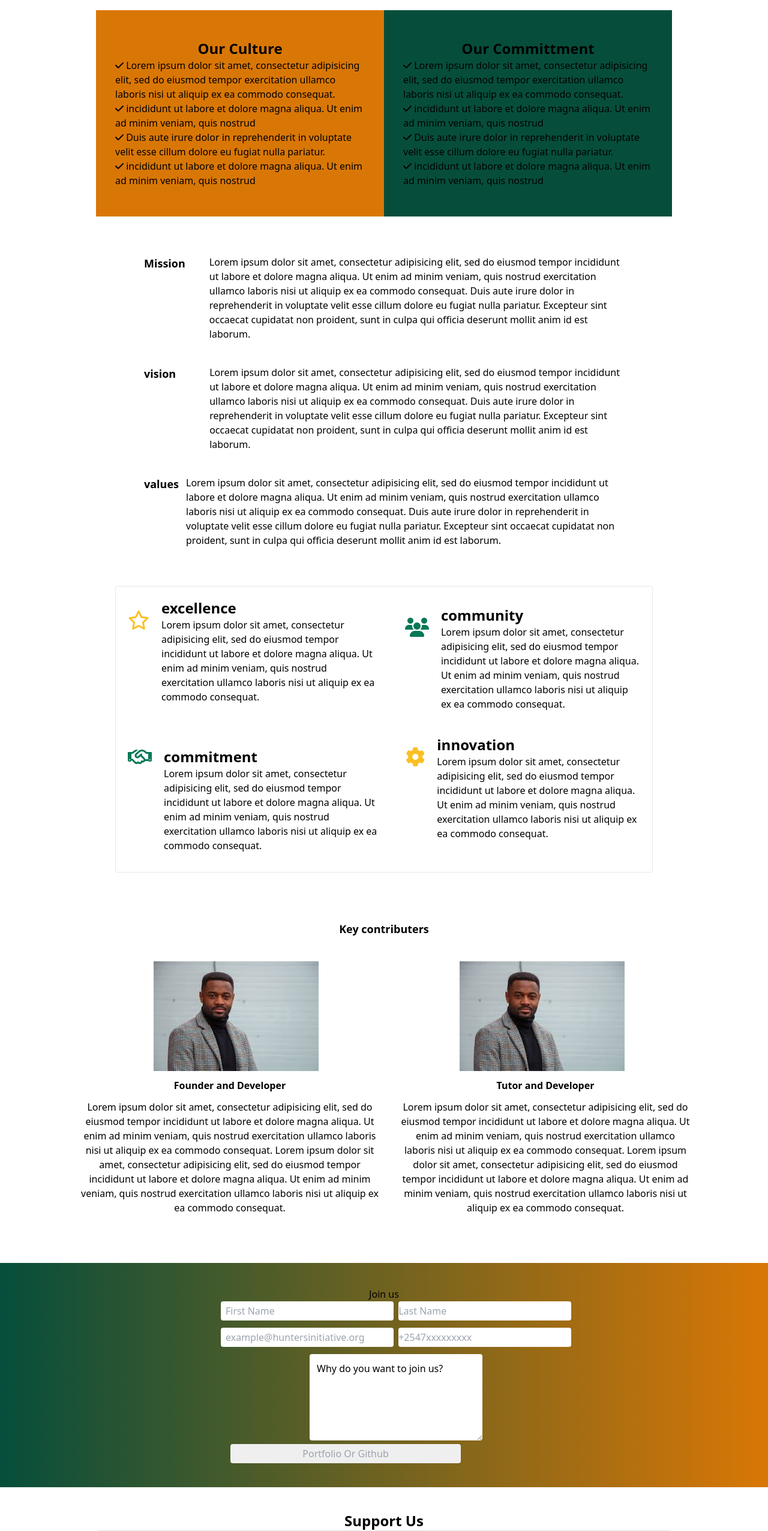
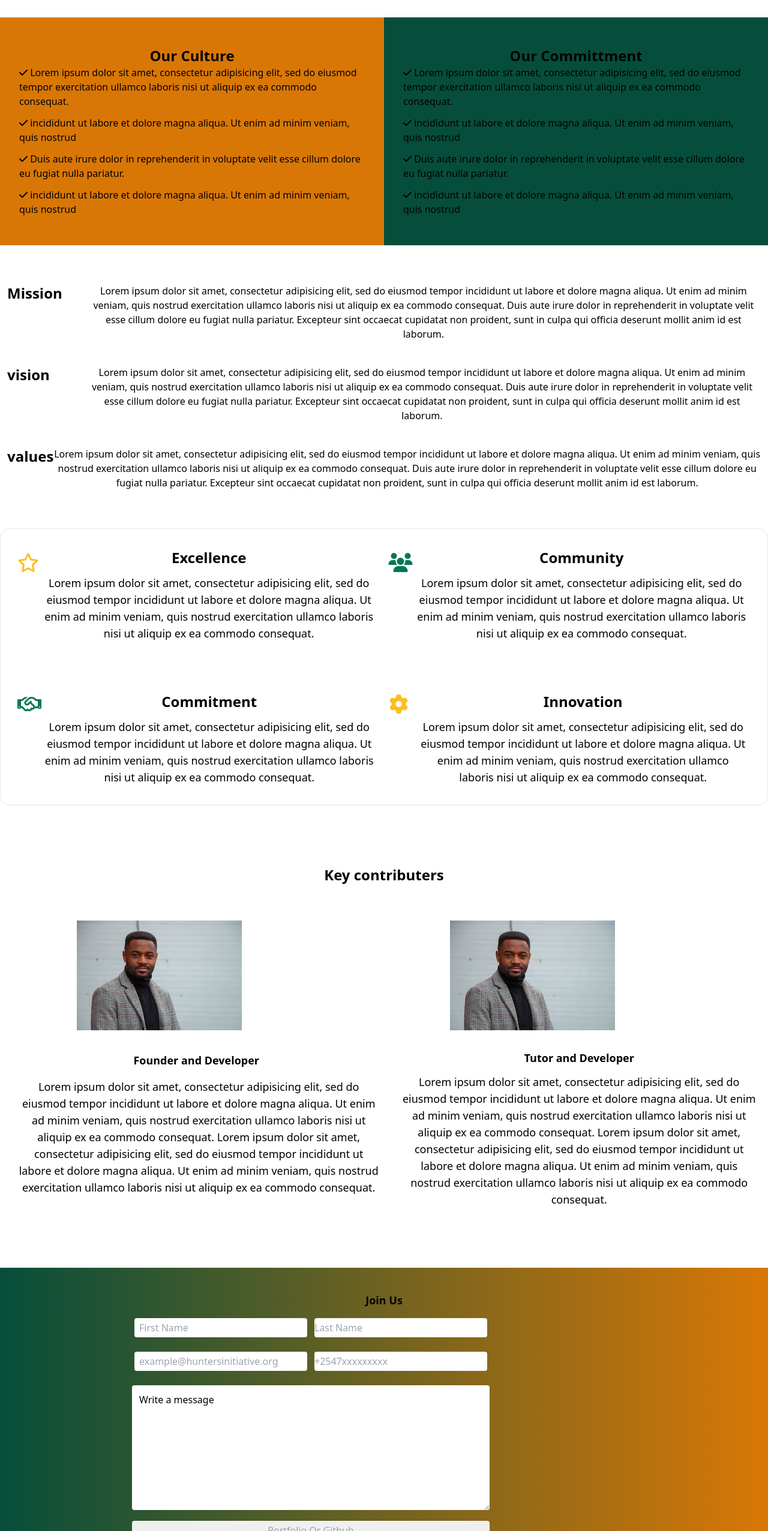
Before and after one commit to Attitu/the-hunter-initiative, a plain HTML site: page about.html in a window 1280 px wide. Shown: the part 247-2800 px from the top of the page at 60% size. Drawn offline with nearby package versions, Linux system fonts and the light colour scheme.

Commit message:
about page done

```diff
--- a/about.html
+++ b/about.html
@@ -8,26 +8,27 @@
 	<script src="https://kit.fontawesome.com/fe92acf20b.js" crossorigin="anonymous"></script>
 </head>
 <body class="box-border m-0 p-0">
-	<div class="flex bg-green-900 justify-between px-5 h-20 text-white overflow-auto">
-		<div class="block md:flex lg:flex">
-			<i class=" fa fa-paw md:fa fa-paw md:fa-3x text-yellow-600 mt-6 md:mt-7 ml-6 md:-ml-2"></i>
-			<h3 class="-mt-1 md:mt-5 -ml-2 md:ml-2  font-bold text-sm md:text-lg tracking-tighter">Hunter Initiative</h3>
+	<div class="flex bg-green-900 justify-between px-5  h-20 text-white overflow-hidden">
+		<div class="md:block lg:flex">
+			<i class='fa fa-paw text-2xl sm:text-3xl lg:text-5xl text-yellow-600 mt-8 md:mt-4 md:ml-7 lg:-ml-1'></i>
+			<h3 class="hidden md:block -mt-1 lg:mt-7 -ml-2 lg:ml-2 font-bold text-sm md:text-lg lg:text-2xl tracking-tighter lg:tracking-tight">Hunter Initiative</h3>
 	    </div>
 
 	    <!-- <div class="menu"> -->
 		<div class="list">
-			<div class="md:hidden">
+			<div class="md:px-5 lg:hidden">
+				<input type="checkbox" name="checkbox" id="key" class="hidden">
 				<label for="key" class="show">
-					<i class="fa fa-bars pl-48 pt-8 "></i>
+					<i class="fa fa-bars text-lg sm:text-2xl md:pl-48 pt-8"></i>
 				</label>
 		    </div>
 
-			<ol class="hidden md:flex capitalize md:mt-6 lg:flex">
+			<ol class="hidden lg:flex capitalize md:mt-6 lg:flex lg:font-bold items">
 				<li class="ml-2 mt-1">Home</li>
 				<li class="ml-2 mt-1"><a href="about.html">About</a></li>
 				<li class="ml-2 mt-1">
 					<i class="fa fa-angle-down -ml-1" style="font-size:24px"></i>
-						<ul class="items hidden md:visible md:fixed md:right-56 text-black">
+						<ul class="items md:hidden md:right-56 text-black">
 							<li class="first"><a href='about.html#mission'>Our Mission</a></li>
 							<li><a href='about.html#vision'>Our Vision</a></li>
 							<li><a href='about.html#values'>Guiding Principles</a></li>
@@ -49,16 +50,16 @@
 
 	<div class="spacing-y-10">
 		<div class="text-center py-4 md:py-12">
-			<h1 class="font-bold text-lg md:text-4xl">Mission, Vision and Values</h1>
+			<h1 class="font-bold text-2xl md:text-3xl md:pb-4">Mission, Vision and Values</h1>
 			<p>Lorem ipsum dolor sit amet, consectetur adipisicing elit, sed do eiusmod
 			tempor incididunt ut labore et dolore <br>magna aliqua. Ut enim ad minim veniam,</p>
 		</div>
 
 
-		<div class="block md:flex md:mx-40">
+		<div class="block md:flex">
 			<div class="bg-yellow-600 px-4 md:px-8 py-6 md:py-12">
-				<h2 class="text-center text-lg md:text-2xl font-bold ">Our Culture</h2>
-				<ol class="spacing-y-5">
+				<h2 class="text-center text-2xl md:text-2xl font-bold ">Our Culture</h2>
+				<ol class="space-y-3">
 					<li><i class="fa fa-check"></i>
 						Lorem ipsum dolor sit amet, consectetur adipisicing elit, sed do eiusmod
 					tempor exercitation ullamco laboris nisi ut aliquip ex ea commodo
@@ -76,8 +77,8 @@
 			</div>
 
 			<div class="bg-green-900 px-4 md:px-8 py-6 md:py-12">
-				<h2 class="text-center text-lg md:text-2xl font-bold ">Our Committment</h2>
-				<ol class="spacing-y-5">
+				<h2 class="text-center text-2xl md:text-2xl font-bold ">Our Committment</h2>
+				<ol class="space-y-3">
 					<li><i class="fa fa-check"></i>
 						Lorem ipsum dolor sit amet, consectetur adipisicing elit, sed do eiusmod
 					tempor exercitation ullamco laboris nisi ut aliquip ex ea commodo
@@ -96,10 +97,10 @@
 		</div>
 	</div>
 
-    <div class="py-6 md:py-16 px-3 md:px-60">
-    	<div class="flex  ">
-			<h2 class="text-lg font-bold">Mission</h2>
-			<p class="pl-3 md:pl-10">Lorem ipsum dolor sit amet, consectetur adipisicing elit, sed do eiusmod
+    <div class="text-center py-6 md:py-16 px-3 md:px-">
+    	<div class="sm:flex  ">
+			<h2 class="text-2xl font-bold">Mission</h2>
+			<p class=" md:pl-10">Lorem ipsum dolor sit amet, consectetur adipisicing elit, sed do eiusmod
 			tempor incididunt ut labore et dolore magna aliqua. Ut enim ad minim veniam,
 			quis nostrud exercitation ullamco laboris nisi ut aliquip ex ea commodo
 			consequat. Duis aute irure dolor in reprehenderit in voluptate velit esse
@@ -107,9 +108,9 @@
 			proident, sunt in culpa qui officia deserunt mollit anim id est laborum.</p>
 		</div>
 
-		<div class="flex py-5 md:py-10">
-			<h2 class="text-lg font-bold ">vision</h2>
-			<p class="pl-3 md:pl-14">Lorem ipsum dolor sit amet, consectetur adipisicing elit, sed do eiusmod
+		<div class="sm:flex py-5 md:py-10">
+			<h2 class="text-2xl font-bold ">vision</h2>
+			<p class="md:pl-14">Lorem ipsum dolor sit amet, consectetur adipisicing elit, sed do eiusmod
 			tempor incididunt ut labore et dolore magna aliqua. Ut enim ad minim veniam,
 			quis nostrud exercitation ullamco laboris nisi ut aliquip ex ea commodo
 			consequat. Duis aute irure dolor in reprehenderit in voluptate velit esse
@@ -117,9 +118,9 @@
 			proident, sunt in culpa qui officia deserunt mollit anim id est laborum.</p>
 		</div>
 
-		<div class="flex">
-			<h2 class="text-lg font-bold">values</h2>
-			<p class="pl-3 md-pl-12">Lorem ipsum dolor sit amet, consectetur adipisicing elit, sed do eiusmod
+		<div class="sm:flex">
+			<h2 class="text-2xl font-bold">values</h2>
+			<p class="md-pl-12">Lorem ipsum dolor sit amet, consectetur adipisicing elit, sed do eiusmod
 			tempor incididunt ut labore et dolore magna aliqua. Ut enim ad minim veniam,
 			quis nostrud exercitation ullamco laboris nisi ut aliquip ex ea commodo
 			consequat. Duis aute irure dolor in reprehenderit in voluptate velit esse
@@ -130,13 +131,13 @@
     </div>
 
 
-	<div class="border md:mx-48 p-2 md:p-5 rounded">
-		<div class="pair-one block md:flex mb-2 md:mb-10">
-			<div class="value-one flex">
-				<i class="fa fa-star-o fa-2x mt-5 mr-5 text-yellow-400"></i>
+	<div class="border rounded-2xl text-center p-2 md:p-5 ">
+		<div class="pair-one sm:flex mb-2 md:mb-10">
+			<div class="value-one md:flex sm:px-2">
+				<i class="fa fa-star-o fa-2x md:fa-4x mt-5 text-yellow-400"></i>
 				<div class="excellence">
-					<h3 class="text-lg md:text-2xl font-bold">excellence</h3>
-					<p>Lorem ipsum dolor sit amet, consectetur adipisicing elit, sed do eiusmod
+					<h3 class="text-lg md:text-2xl md:py-3 capitalize font-bold">excellence</h3>
+					<p class="text-lg">Lorem ipsum dolor sit amet, consectetur adipisicing elit, sed do eiusmod
 					tempor incididunt ut labore et dolore magna aliqua. Ut enim ad minim veniam,
 					quis nostrud exercitation ullamco laboris nisi ut aliquip ex ea commodo
 					consequat. </p>
@@ -144,11 +145,11 @@
 
 			</div>
 
-			<div class="value-two flex mt-3">
-				<i class="fa fa-group fa-2x mt-5 mr-5 md:ml-10 text-green-700"></i>
+			<div class="value-two md:flex sm:mt-0 mt-3 sm:px-2">
+				<i class="fa fa-group fa-2x mt-5 mr-5 md:mr-0 text-green-700"></i>
 				<div class="">
-					<h3 class="text-lg md:text-2xl font-bold">community</h3>
-					<p>Lorem ipsum dolor sit amet, consectetur adipisicing elit, sed do eiusmod
+					<h3 class="text-lg md:text-2xl md:py-3 capitalize font-bold">community</h3>
+					<p class="text-lg">Lorem ipsum dolor sit amet, consectetur adipisicing elit, sed do eiusmod
 					tempor incididunt ut labore et dolore magna aliqua. Ut enim ad minim veniam,
 					quis nostrud exercitation ullamco laboris nisi ut aliquip ex ea commodo
 					consequat. </p>
@@ -156,23 +157,23 @@
 			</div>
 		</div>
 
-		<div class="pair-two block md:flex">
-			<div class="value-three flex">
-				<i class="fa fa-handshake-o fa-2x mt-5 mr-5 text-green-700"></i>
+		<div class="pair-two sm:flex sm:pt-8 sm:px-2">
+			<div class="value-three md:flex">
+				<i class="fa fa-handshake-o fa-2x sm:mt-0 md:mt-4 sm:mr-5 md:mr-0 text-green-700"></i>
 				<div class="commitment mb-3 md:0">
-					<h3 class="text-lg md:text-2xl font-bold pt-5">commitment</h3>
-					<p>Lorem ipsum dolor sit amet, consectetur adipisicing elit, sed do eiusmod
+					<h3 class="text-lg md:text-2xl md:py-3 capitalize font-bold">commitment</h3>
+					<p class="text-lg">Lorem ipsum dolor sit amet, consectetur adipisicing elit, sed do eiusmod
 					tempor incididunt ut labore et dolore magna aliqua. Ut enim ad minim veniam,
 					quis nostrud exercitation ullamco laboris nisi ut aliquip ex ea commodo
 					consequat. </p>
 				</div>
 			</div>
 
-			<div class="value-one flex">
-				<i class="fa fa-gear fa-2x mt-5 mr-5 md:ml-10 text-yellow-400"></i>
+			<div class="value-one md:flex sm:px-2">
+				<i class="fa fa-gear fa-2x mt-5 sm:mt-0 md:mt-4 mr-5 md:ml-3 text-yellow-400"></i>
 				<div class="innovation">
-					<h3 class="text-lg md:text-2xl font-bold">innovation</h3>
-					<p>Lorem ipsum dolor sit amet, consectetur adipisicing elit, sed do eiusmod
+					<h3 class="text-lg md:text-2xl md:py-3 capitalize font-bold">innovation</h3>
+					<p class="text-lg">Lorem ipsum dolor sit amet, consectetur adipisicing elit, sed do eiusmod
 					tempor incididunt ut labore et dolore magna aliqua. Ut enim ad minim veniam,
 					quis nostrud exercitation ullamco laboris nisi ut aliquip ex ea commodo
 					consequat. </p>
@@ -181,16 +182,15 @@
 		</div>
 	</div>
 
-    <div class="md:py-20 text-center mx-1 md:mx-32" id="contributer">
-    	<h2 class="pb-10 font-bold text-lg">Key contributers</h2>
-    	<div class="contributers block md:flex">
-			<div class="tongoi">
-				<img src="images/sam.jpg" alt="founder" class="md:pl-32">
+    <div class="md:py-20 text-center mx-1 md:px-3 md:text-lg" id="contributer">
+    	<h2 class="py-10 sm:pt-2 md:py-5 font-bold text-2xl">Key contributers</h2>
+    	<div class="contributers md:flex">
+			<div class="tongoi sm:flex md:block">
+				<img src="images/sam.jpg" alt="founder" class="px-5 sm:pl-2 sm:py-5 md:pl-12 lg:pl-28 md:mt-5">
 
 				<div class="founder">
-					<h4 class="py-3 font-bold">Founder and Developer</h4>
-				    <p class="px-2 md:px-0">Lorem ipsum dolor sit amet, consectetur adipisicing elit, sed do eiusmod
-				    tempor incididunt ut labore et dolore magna aliqua. Ut enim ad minim veniam,
+					<h4 class="py-3 sm:py-0 md:py-4 font-bold">Founder and Developer</h4>
+				    <p class="px-2 sm:px-1 lg:pl-3">Lorem ipsum dolor sit amet, consectetur adipisicing elit, sed do eiusmod tempor incididunt ut labore et dolore magna aliqua. Ut enim ad minim veniam,
 				    quis nostrud exercitation ullamco laboris nisi ut aliquip ex ea commodo
 				    consequat. Lorem ipsum dolor sit amet, consectetur adipisicing elit, sed do eiusmod
 				    tempor incididunt ut labore et dolore magna aliqua. Ut enim ad minim veniam,
@@ -199,12 +199,12 @@
 				</div>
 		    </div>
 
-			<div class="chege">
-				<img src="images/sam.jpg" alt="founder" class="md:pl-32 pt-3 md:pt-0">
+			<div class="chege sm:flex sm:py-5 md:block">
+				<img src="images/sam.jpg" alt="founder" class="px-5 sm:px-0 sm:pl-2 sm:py-5 md:pl-12 lg:pl-28 pt-3 ">
 
 				<div class="tutor md:pl-7">
 					<h4 class="py-3 font-bold">Tutor and Developer</h4>
-				    <p class="px:2 md:px-0">Lorem ipsum dolor sit amet, consectetur adipisicing elit, sed do eiusmod
+				    <p class="sm:px-1">Lorem ipsum dolor sit amet, consectetur adipisicing elit, sed do eiusmod
 				    tempor incididunt ut labore et dolore magna aliqua. Ut enim ad minim veniam,
 				    quis nostrud exercitation ullamco laboris nisi ut aliquip ex ea commodo
 				    consequat. Lorem ipsum dolor sit amet, consectetur adipisicing elit, sed do eiusmod
@@ -218,30 +218,52 @@
 
 
 	<div class="text-center bg-gradient-to-r from-green-900 to-yellow-600 py-5 md:py-10">
-		<h4 id="joine">Join us</h4>
-		<div class="block md:flex md:justify-round text-center md:pl-28">
-			<form class="md:pl-64">
-				<div class="name">
-					<input type="text" name="firstName" placeholder="First Name" class="w-72 mb-1 md:mb-3 mr-1 py-1 md:pl-2 rounded">
-					<input type="text" name="lastName" placeholder="Last Name" class="w-72 mb-1 md:mb-1 mr-1 md:mr-36 py-1 rounded">
+		<h4 id="joine" class="text-lg capitalize font-bold">Join us</h4>
+		<div class="block md:flex  text-center">
+			<form class="space-y-3 py-4 lg:px-32">
+
+				<div class="sm:flex sm:px-6 md:px-24 ">
+					<div class="name">
+						<input type="text" name="firstName" placeholder="First Name" class="w-72 mb-1 mb-3 mr-1 sm:mr-3 py-1 md:pl-2 rounded">
+
+					</div>
+
+					<div>
+						<input type="text" name="lastName" placeholder="Last Name" class="w-72 mb-1 md:mb-1 mr-1 md:mr-36 py-1 rounded">
+					</div>
 				</div>
 
-				<div class="otherContact">
-					<input type="email" name="email" placeholder="example@huntersinitiative.org" class="w-72 mb-1 md:mb-3 mr-1 py-1 pl-2 rounded">
-					<input type="text" name="number" placeholder="+2547xxxxxxxxx" class="w-72 mr-1 md:mr-36 mb-1 py-1 rounded">
+				<div class="sm:flex sm:px-6 md:px-24">
+					<div>
+						<input type="email" name="email" placeholder="example@huntersinitiative.org" class="w-72 mb-1 mb-3 mr-1 sm:mr-3 py-1 pl-2 rounded">
+					</div>
+
+					<div class="otherContact">
+						<input type="text" name="number" placeholder="+2547xxxxxxxxx" class="w-72 mr-1 md:mr-36 mb-1 py-1 rounded">
+					</div>
 				</div>
-				<textarea cols="81" rows="10" class="sm:w-72 sm:h-36 md:mr-36 rounded pl-3 pt-3">Why do you want to join us?</textarea>
 
-				<input type="button" name="button" value="Portfolio or github" class="block  md:px-2 py-1 rounded text-gray-400 capitalize w-72 ml-3 md:ml-4 md:w-96">
+                <div class="md:px-16 ">
+                	<div class="sm:px-7 md:mr-36">
+						<textarea class="mr-1 rounded pl-3 pt-3 w-72 h-32 sm:h-52 sm:w-full ">Write a message</textarea>
+					</div>
+
+
+                    <div class="sm:px-7 sm:mt-3 md:mr-36">
+                    	<input type="button" name="button" value="Portfolio or github" class="w-72 sm:w-full py-1 rounded text-gray-400 capitalize">
+                    </div>
+
+                </div>
+
 			</form>
 
 		</div>
 	</div>
 
-	<div class="support text-center md:py-10 " id="support">
-		<h2 class="md:text-2xl font-bold capitalize">support us</h2>
+	<div class="support text-center pt-10 sm:py-10" id="support">
+		<h2 class="pb-3 text-2xl font-bold capitalize">support us</h2>
 
-        <div class="support-icon border rounded md:mx-40 md:py-12">
+        <div class="support-icon border rounded md:mx-5 py-6 md:py-6 px-2 sm:0">
 				<div class="pair-one block md:flex md:pb-10">
 					<div class="support-one">
 						<i class="fa fa-wifi md:fa-2x text-green-700"></i>
@@ -255,7 +277,7 @@
 
 					</div>
 
-					<div class="support-two pl-3">
+					<div class="support-two sm:pl-3">
 						<i class="fa fa-television md:fa-2x text-yellow-400"></i>
 						<div class="laptop ">
 							<h3 class="font-bold">laptop</h3>
@@ -279,7 +301,7 @@
 						</div>
 					</div>
 
-					<div class="support-one pl-3">
+					<div class="support-one sm:pl-3">
 						<i class="fa fa-gear md:fa-2x text-green-700"></i>
 						<div class="Donation">
 							<h3 class="font-bold">Any other</h3>
@@ -292,8 +314,6 @@
 				</div>
 		</div>
 	</div>
-
-
 
 	<footer class="text-center bg-green-900 py-5 text-gray-100">
 		<small>copyright &copy. This template was made by Hellen Atitu. Student at Hunters Initiative</small>
--- a/js/hunters.js
+++ b/js/hunters.js
@@ -10,15 +10,15 @@ arrow.addEventListener('click', function(){
 })
 
 let bars = document.querySelector(".fa-bars");
-// let items = document.querySelector(".items")
+// let items = document.querySelector(".mainLink")
 bars.addEventListener('click',function(){
-	let items = document.querySelector('.items')
-	if (items.style.display === "none") {
-		items.style.display = "block";
-		items.style.backgroundColor = "aqua";
-		items.style.width = "100%"
+	let mainLink = document.querySelector('.mainLink')
+	if (mainLink.style.display === "none") {
+		mainLink.style.display = "block";
+		mainLink.style.backgroundColor = "aqua";
+		mainLink.style.width = "full";
 	}
 	else{
-		items.style.display = "none";
+		mainLink.style.display = "none";
 	}
 })
```
